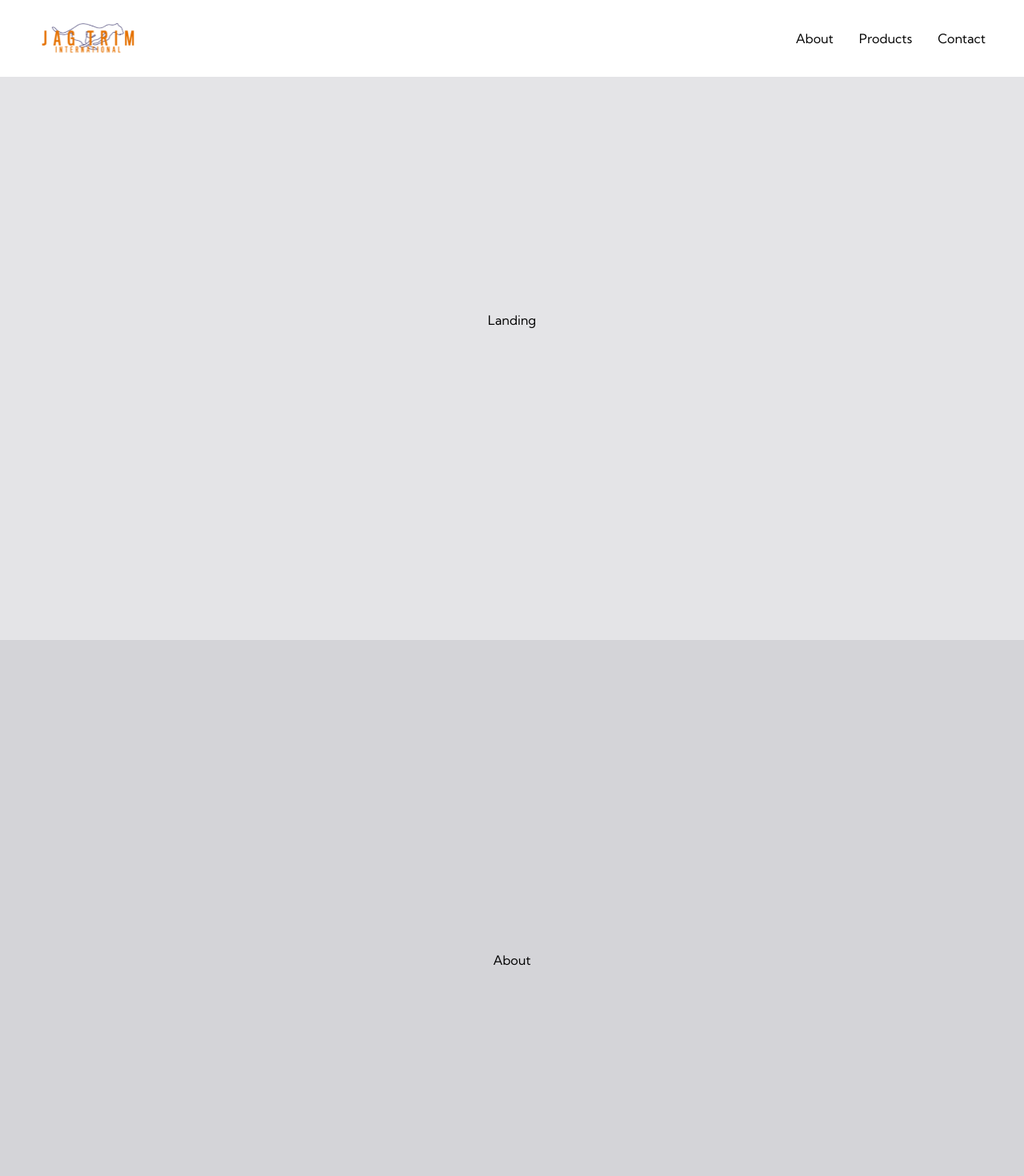
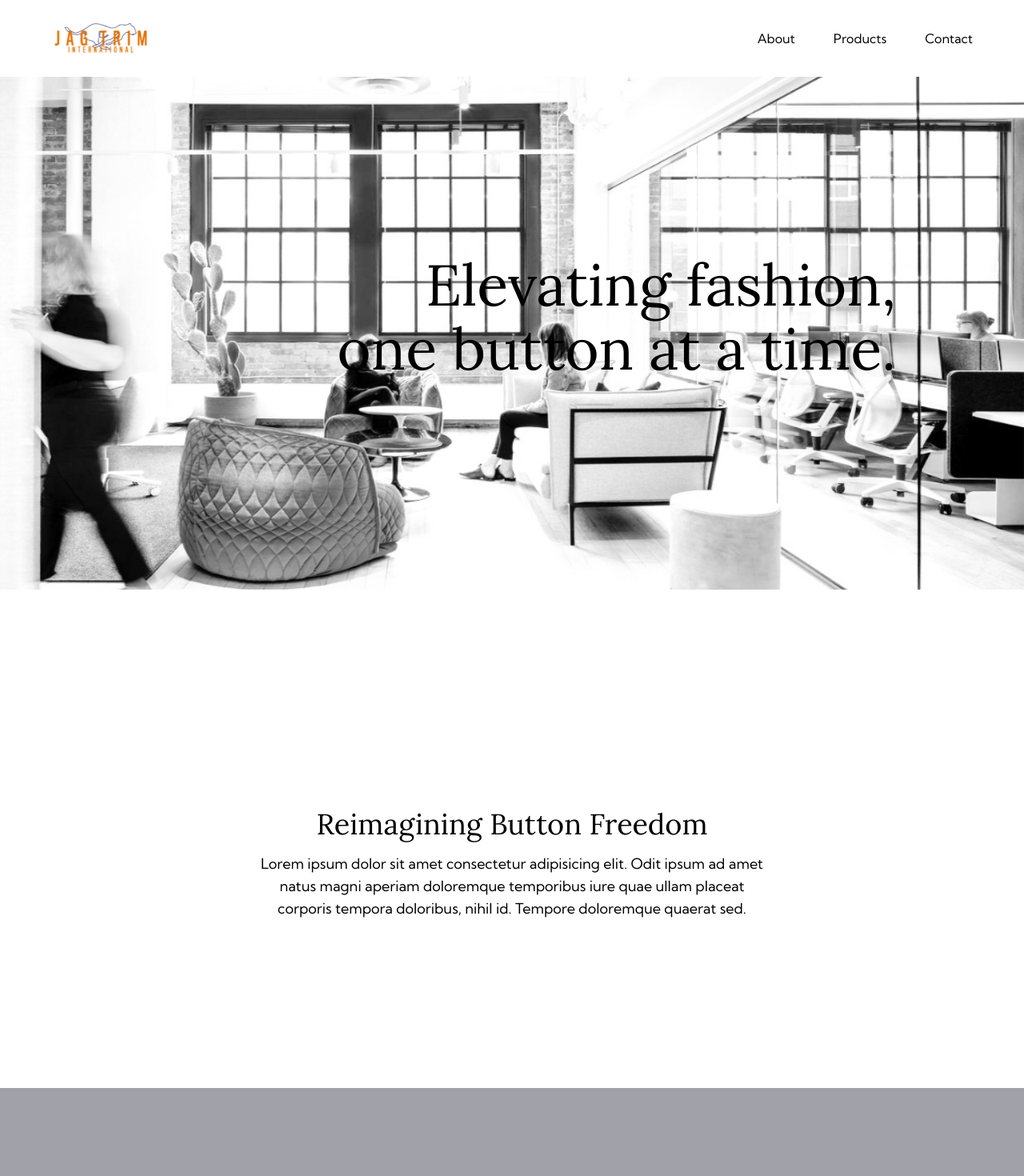
Before and after one commit to jas9n/jagtrim, a Vue app in the folder project/: page / in a window 1280 px wide. Shown: the top 1470 px of the page at 80% size. Built offline with nearby package versions, Linux system fonts and the light colour scheme.

Commit message:
homepage start

```diff
--- a/project/src/App.vue
+++ b/project/src/App.vue
@@ -6,11 +6,9 @@ import GlobalNav from './components/GlobalNav.vue';
 <template>
   <header>
     <GlobalNav />
-
   </header>
-
   <RouterView />
 </template>
 
-<style scoped>
+<style>
 </style>
--- a/project/src/components/GlobalNav.vue
+++ b/project/src/components/GlobalNav.vue
@@ -1,16 +1,68 @@
-<script setup>
-
-</script>
-
 <template>
     <div id="nav">
-        <nav class="fixed flex justify-between items-center w-full px-12 py-6 bg-white">
-            <h2><RouterLink to="/"><img src="@/assets/images/logo.svg" alt="JagTrim International" class="h-12"></RouterLink></h2>
-            <ul class="flex justify-center space-x-8">
-                <li><a href="#about">About</a></li>
-                <li><a href="#products">Products</a></li>
-                <li><RouterLink to="/contact">Contact</RouterLink></li>
+        <nav :class="{ sticky: nav }" class="fixed top-0 flex justify-between items-center w-full px-16 py-6 z-50 bg-transparent">
+            <RouterLink to="/"><img src="@/assets/images/logo.svg" alt="JagTrim International" class="h-12"></RouterLink>
+            <ul class="flex justify-center space-x-12">
+                <li><a id="underline" class="relative inline-block" href="/#about">About</a></li>
+                <li><a id="underline" class="relative inline-block" href="/#products">Products</a></li>
+                <li><RouterLink to="/contact" id="underline" class="relative inline-block">Contact</RouterLink></li>
             </ul>
         </nav>
     </div>
 </template>
+
+<script>
+export default {
+    name: "GlobalNav",
+    data() {
+        return {
+            nav: false
+        }
+    },
+    created() {
+        window.addEventListener("scroll", this.scroll)
+    },
+    methods: {
+        scroll() {
+            if (window.scrollY > 0) {
+                this.nav = true
+            } else {
+                this.nav = false
+            }
+        },
+    }
+
+}
+</script>
+
+<style scoped>
+.sticky {
+    background: rgba(255, 255, 255, 1);
+    transition: background 0.3s ease;
+    position: fixed;
+}
+
+nav:hover {
+    background: rgba(255, 255, 255, 1);
+    transition: background 0.3s ease;
+}
+
+#underline:after {
+  background: none repeat scroll 0 0 transparent;
+  bottom: 0;
+  content: '';
+  display: block;
+  height: 1.25px;
+  border-radius: 0.6px;
+  left: 50%;
+  position: absolute;
+  background: rgb(0 0 0);
+  transition: width 0.4s ease 0s, left 0.4s ease 0s;
+  width: 0;
+}
+
+#underline:hover:after {
+  width: 100%;
+  left: 0;
+}
+</style>
--- a/project/src/views/HomePage.vue
+++ b/project/src/views/HomePage.vue
@@ -3,15 +3,22 @@
 
 <template>
   <div id="home">
-    <div id="landing" class="w-full h-screen flex justify-center items-center bg-zinc-200">
-      <h1 class="font-sans">
-        Landing
-      </h1>
+    <div id="landing" class="w-full h-screen flex justify-center items-center">
+      <img src="../assets/images/landing.svg" alt="" class="absolute -z-10">
+      <div class="flex justify-center items-start absolute right-40">
+        <h1 class="flex flex-col items-end space-y-2 pb-2 font-serif text-7xl">
+          <span>Elevating fashion, </span>
+          <span>one button at a time.</span>
+        </h1>
+      </div>
     </div>
-    <div id="about" class="w-full h-screen flex justify-center items-center bg-zinc-300">
-      <h1>
-        About
-      </h1>
+    <div id="about" class="w-full h-[70vh] flex justify-center items-center">
+      <div class="flex flex-col items-center justify-center w-1/2 space-y-2">
+        <h1 class="flex flex-col space-y-2 pb-2 font-serif text-4xl">Reimagining Button Freedom</h1>
+      <p class="text-lg text-center">
+          Lorem ipsum dolor sit amet consectetur adipisicing elit. Odit ipsum ad amet natus magni aperiam doloremque temporibus iure quae ullam placeat corporis tempora doloribus, nihil id. Tempore doloremque quaerat sed.
+      </p>
+      </div>
     </div>
     <div id="products" class="w-full h-screen flex justify-center items-center bg-zinc-400">
       <h1>
```
Also changed, not shown: project/src/assets/images/landing.svg (added).
